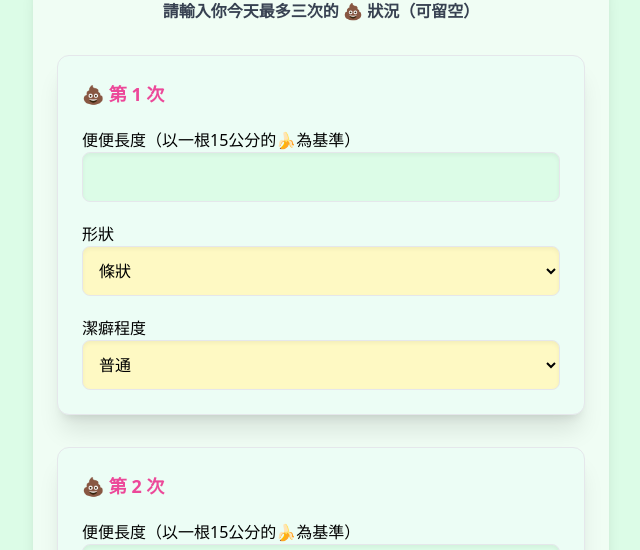
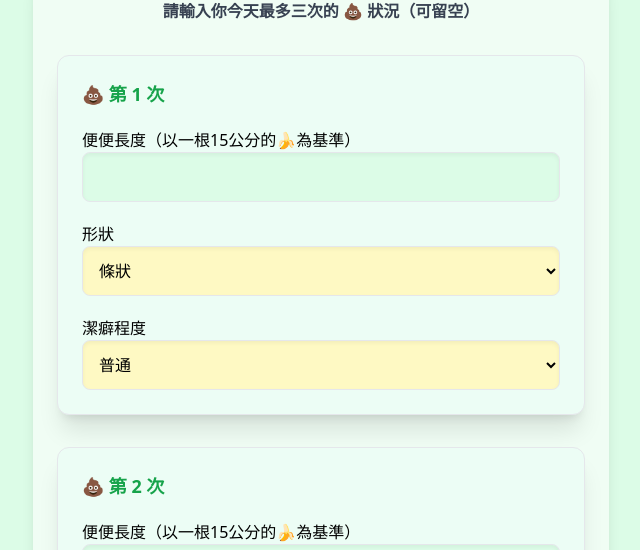
Before and after one commit to X-SHERRYSUN/toilet-paper-calculator, a React (Vite) app: page / in a window 1280 px wide. Shown: the part 113-663 px from the top of the page, without its empty margins (319-959 px from the left). Built offline with nearby package versions, Linux system fonts and the light colour scheme.

Commit message:
Update App.jsx
change color to green

```diff
--- a/src/App.jsx
+++ b/src/App.jsx
@@ -100,7 +100,7 @@ function App() {
             key={index}
             className="border rounded-xl p-6 bg-emerald-50 space-y-5 shadow-xl"
           >
-            <h2 className="font-semibold text-pink-500 text-lg">
+            <h2 className="font-semibold text-green-600 text-lg">
               💩 第 {index + 1} 次
             </h2>
 
@@ -178,7 +178,7 @@ function App() {
 
       {result && (
         <div className="mt-8 text-center bg-white p-6 rounded-2xl shadow-xl space-y-4">
-          <div className="text-xl font-semibold text-pink-800">
+          <div className="text-xl font-semibold text-green-800">
             {result.usage}
           </div>
           {result.ecoMessage && (
```
